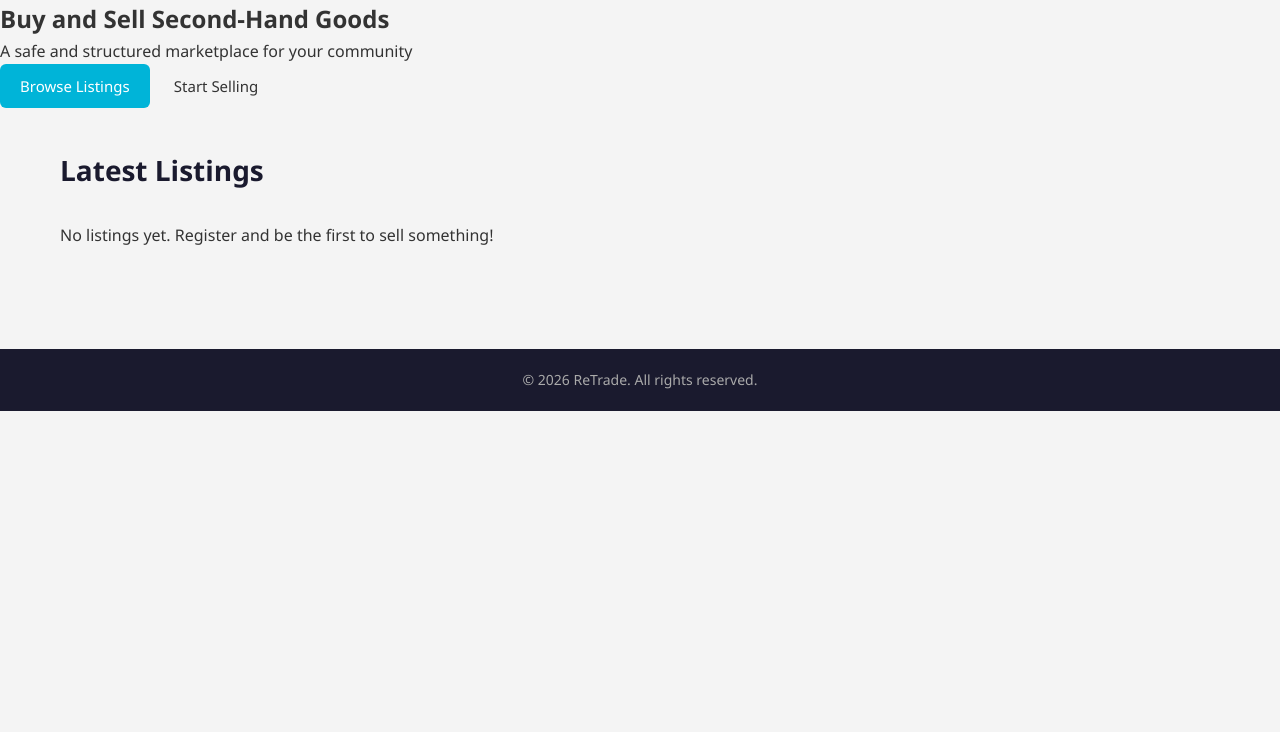
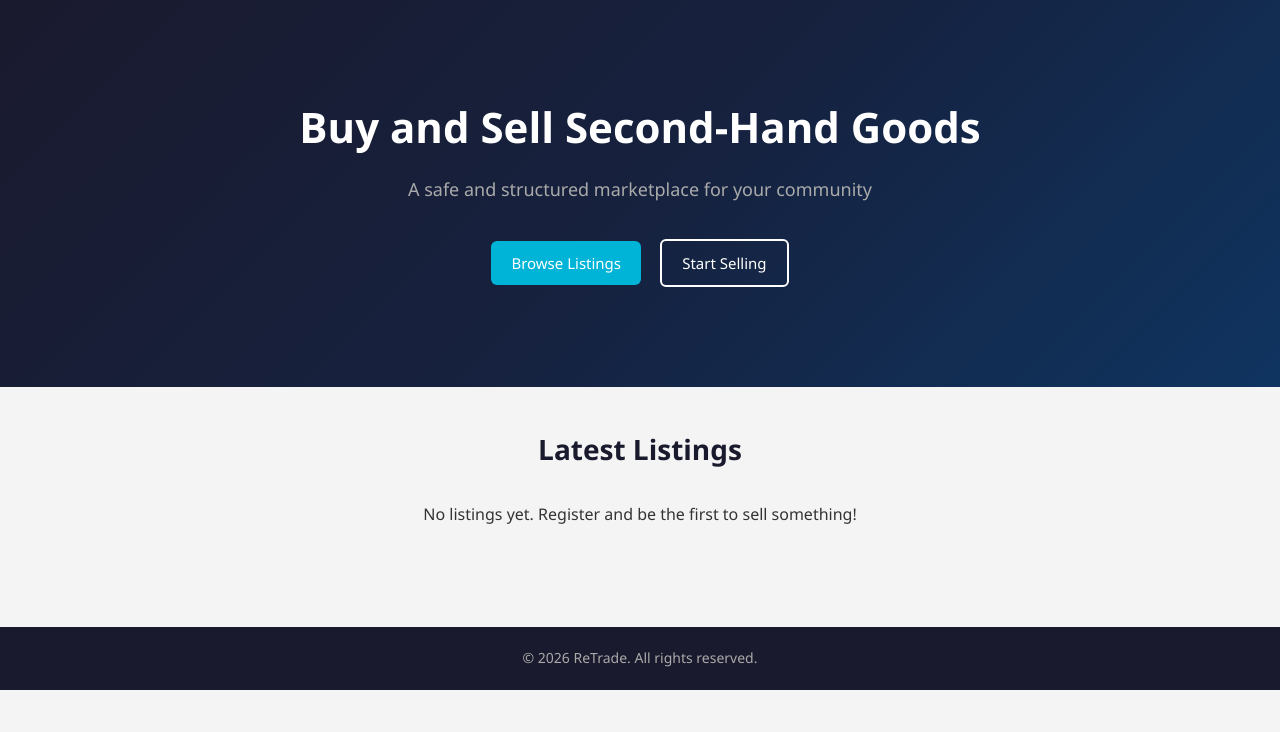
Before and after one commit to Rikus-Conradie/c2c-retrade, a PHP site: page /c2c-retrade/ in a window 1280 px wide. Shown: the part 68-800 px from the top of the page. Run offline with PHP 8.4, Linux system fonts and the light colour scheme; data that the repository does not hold is empty.

Commit message:
Finish Website. Next step is to install live serve

```diff
--- a/assets/css/style.css
+++ b/assets/css/style.css
@@ -219,6 +219,7 @@ a {
     max-width: 1200px;
     margin: 0 auto;
     padding: 40px 20px;
+    text-align: center;
 }
 
 .page-title {
@@ -263,3 +264,55 @@ footer {
     margin-top: 60px;
     font-size: 14px;
 }
+
+.hero {
+    background: linear-gradient(135deg, #1a1a2e 0%, #16213e 50%, #0f3460 100%);
+    padding: 100px 20px;
+    text-align: center;
+    color: #fff;
+}
+
+.hero-content {
+    max-width: 700px;
+    margin: 0 auto;
+}
+
+.hero-content h1 {
+    font-size: 42px;
+    font-weight: 700;
+    margin-bottom: 20px;
+    color: #fff;
+    line-height: 1.3;
+}
+
+.hero-content p {
+    font-size: 18px;
+    color: #aaa;
+    margin-bottom: 35px;
+}
+
+.btn-secondary {
+    background-color: transparent;
+    color: #fff;
+    border: 2px solid #fff;
+    margin-left: 15px;
+}
+
+.btn-secondary:hover {
+    background-color: #fff;
+    color: #1a1a2e;
+}
+
+.page-title {
+    font-size: 28px;
+    color: #1a1a2e;
+    margin-bottom: 30px;
+    text-align: center;
+}
+
+.no-listings {
+    text-align: center;
+    color: #888;
+    font-size: 16px;
+    margin-top: 20px;
+}
```
